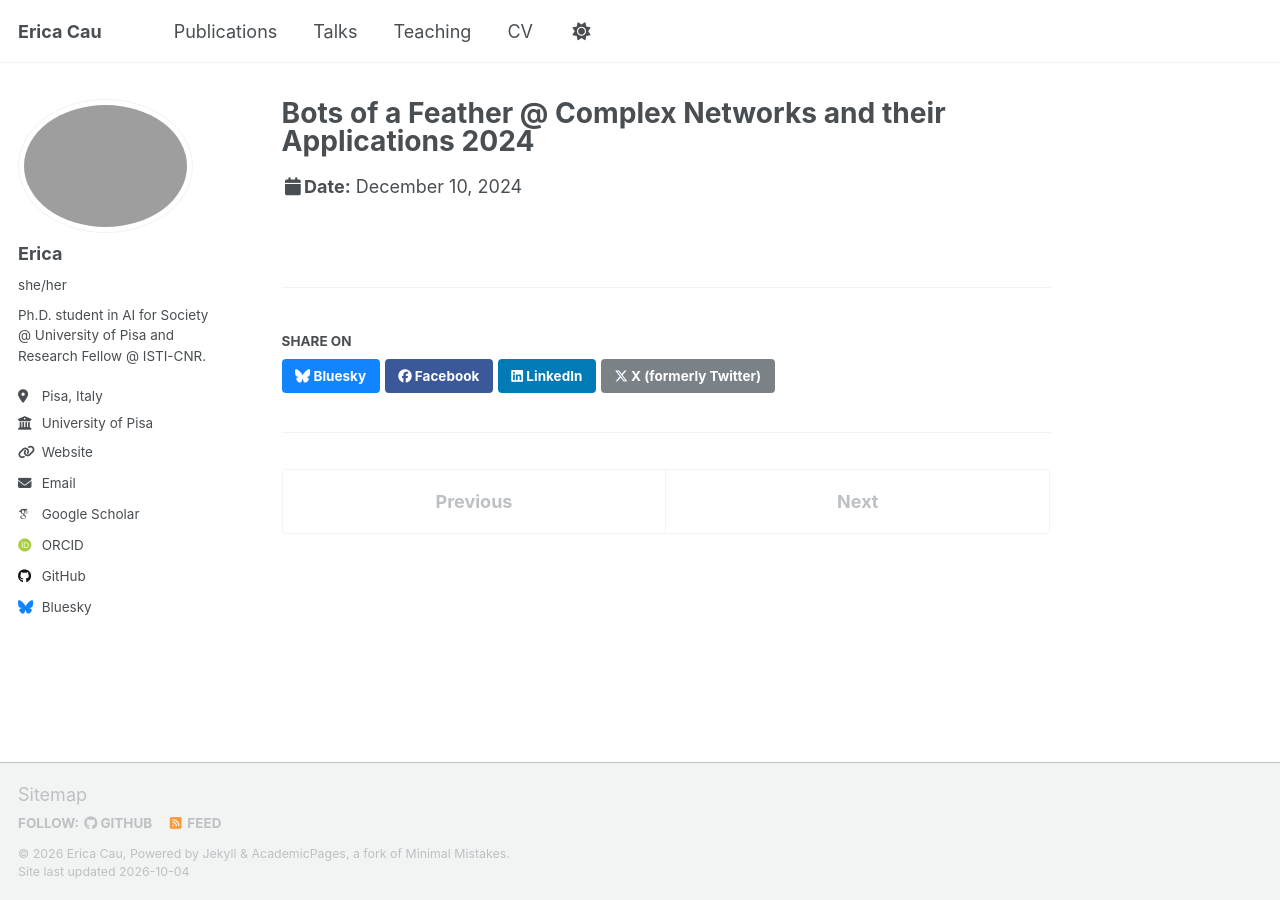
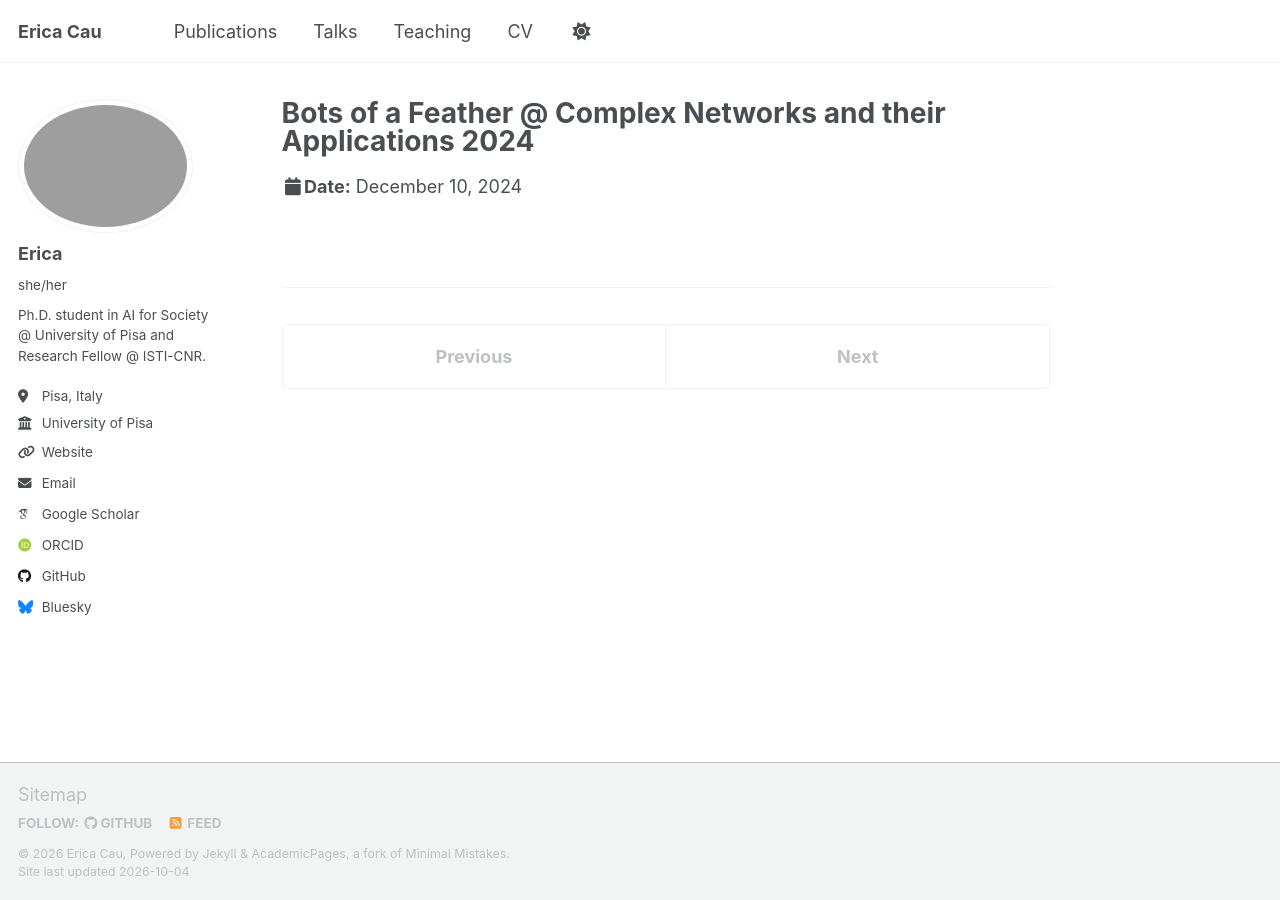
Before and after one commit to ericacau/ericacau.github.io, a Jekyll site: the page built from _talks/2024-12-10-bots-of-a-feather.md, in a window 1280 px wide. Built offline with Jekyll 4.4.1, drawn with Linux system fonts in a browser that asks for light colours; some web fonts are replaced; a script that is not in the unit is left out; some of the changed lines change nothing that is shown.

Commit message:
Remove social sharing section

```diff
--- a/_config.yml
+++ b/_config.yml
@@ -237,7 +237,6 @@ defaults:
       author_profile: true
       read_time: true
       comments: true
-      share: true
       related: true
   # _pages
   - scope:
@@ -253,7 +252,6 @@ defaults:
     values:
       layout: single
       author_profile: true
-      share: true
       comments: true
   # _publications
   - scope:
@@ -262,7 +260,6 @@ defaults:
     values:
       layout: single
       author_profile: true
-      share: true
       comments: true
   # _talks
   - scope:
@@ -271,7 +268,6 @@ defaults:
     values:
       layout: talk
       author_profile: true
-      share: true
 
 
 # Sass/SCSS
```
